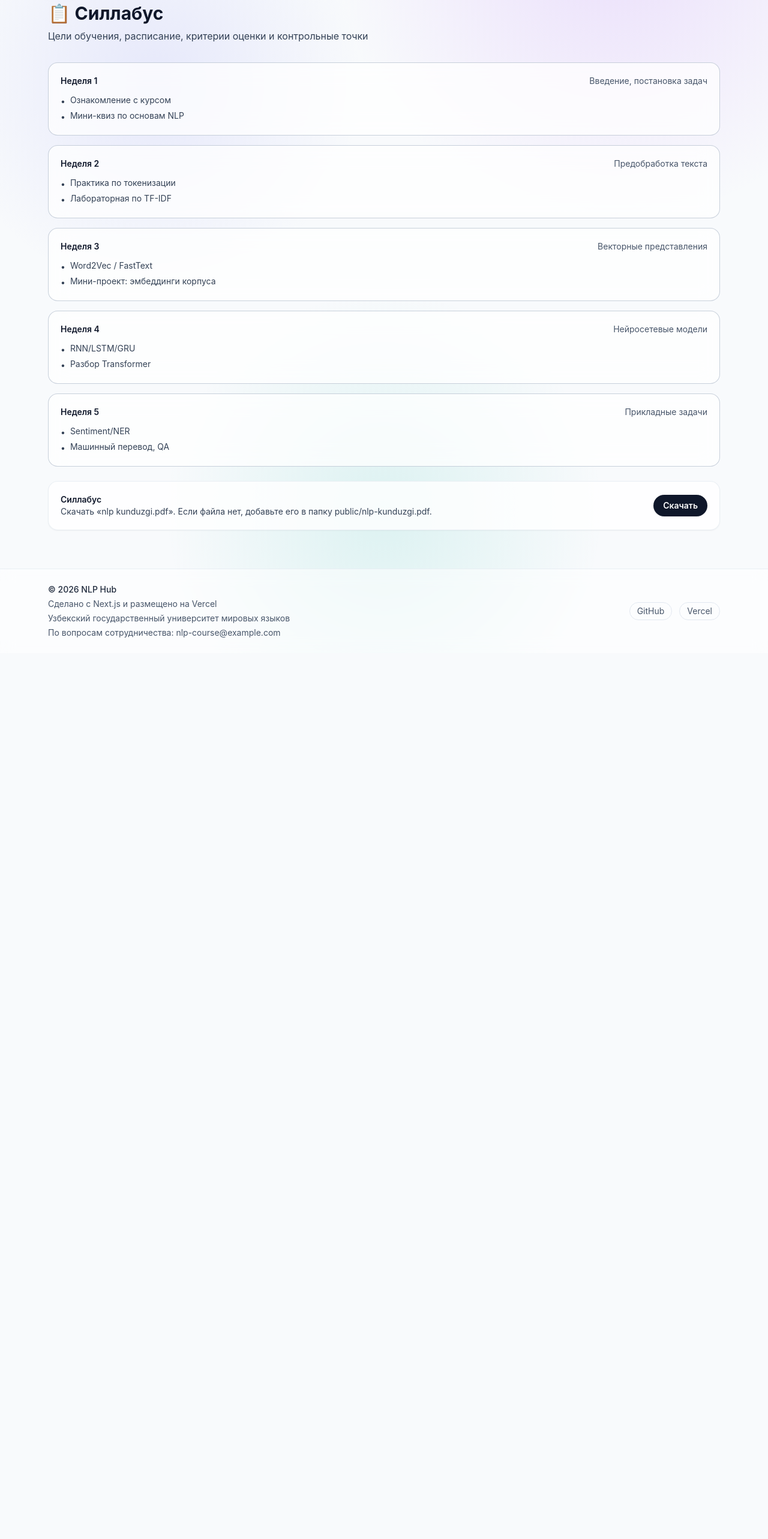
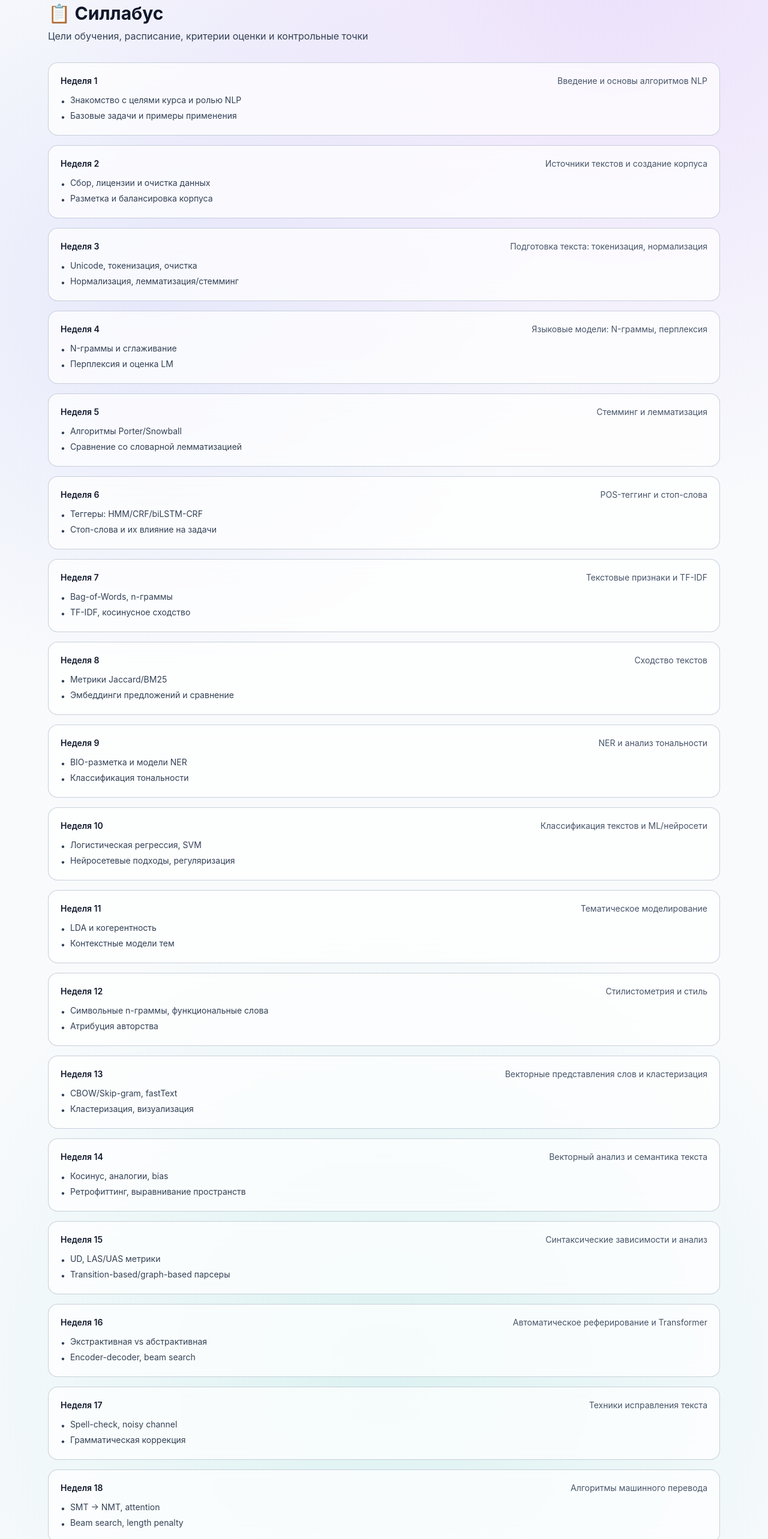
Before and after one commit to kasperskycomuz/NLP_web, a Next.js app: page /ru/syllabus in a window 1280 px wide. Shown: the part 100-2666 px from the top of the page at 60% size. Before the commit the page ends 1189 px from the top, so only its background shows below. Built offline with nearby package versions, Linux system fonts and the light colour scheme.

Commit message:
glossariy

```diff
--- a/app/[locale]/syllabus/page.tsx
+++ b/app/[locale]/syllabus/page.tsx
@@ -34,7 +34,7 @@ export default function SyllabusPage({ params }: { params: { locale: Locale } })
           <div>
             <div className="text-sm font-semibold text-slate-900 dark:text-white">Силлабус</div>
             <p className="text-sm text-slate-700 dark:text-slate-200">
-              Скачать «nlp kunduzgi.pdf». Если файла нет, добавьте его в папку public/nlp-kunduzgi.pdf.
+              Скачать силлабус (PDF). Если файла нет, добавьте его в папку public/nlp-kunduzgi.pdf.
             </p>
           </div>
           <a
--- a/content/syllabus.ts
+++ b/content/syllabus.ts
@@ -9,42 +9,146 @@ type SyllabusItem = {
 export const syllabusItems: SyllabusItem[] = [
   {
     week: { ru: 'Неделя 1', uz: '1-hafta' },
-    focus: { ru: 'Введение, постановка задач', uz: 'Kirish va vazifalarni qoʻyish' },
+    focus: { ru: 'Введение и основы алгоритмов NLP', uz: 'Kirish va NLP algoritmlarining asoslari' },
     checkpoints: [
-      { ru: 'Ознакомление с курсом', uz: 'Kurs bilan tanishish' },
-      { ru: 'Мини-квиз по основам NLP', uz: 'NLP asoslari boʼyicha mini-quiz' }
+      { ru: 'Знакомство с целями курса и ролью NLP', uz: 'Kurs maqsadlari va NLP roli bilan tanishish' },
+      { ru: 'Базовые задачи и примеры применения', uz: 'Asosiy vazifalar va qoʼllash misollari' }
     ]
   },
   {
     week: { ru: 'Неделя 2', uz: '2-hafta' },
-    focus: { ru: 'Предобработка текста', uz: 'Matnni tayyorlash' },
+    focus: { ru: 'Источники текстов и создание корпуса', uz: 'Matn manbalari va korpus tuzish' },
     checkpoints: [
-      { ru: 'Практика по токенизации', uz: 'Tokenizatsiya amaliyoti' },
-      { ru: 'Лабораторная по TF-IDF', uz: 'TF-IDF laboratoriya ishi' }
+      { ru: 'Сбор, лицензии и очистка данных', uz: 'Maʼlumot yigʼish, litsenziyalar va tozalash' },
+      { ru: 'Разметка и балансировка корпуса', uz: 'Korpusni belgilash va balanslash' }
     ]
   },
   {
     week: { ru: 'Неделя 3', uz: '3-hafta' },
-    focus: { ru: 'Векторные представления', uz: 'Vektorli tasvirlar' },
+    focus: { ru: 'Подготовка текста: токенизация, нормализация', uz: 'Matn tayyorlash: tokenizatsiya, normallashtirish' },
     checkpoints: [
-      { ru: 'Word2Vec / FastText', uz: 'Word2Vec / FastText' },
-      { ru: 'Мини-проект: эмбеддинги корпуса', uz: 'Mini-loyiha: korpus embeddinglari' }
+      { ru: 'Unicode, токенизация, очистка', uz: 'Unicode, tokenizatsiya, tozalash' },
+      { ru: 'Нормализация, лемматизация/стемминг', uz: 'Normalizatsiya, lemmatizatsiya/stemming' }
     ]
   },
   {
     week: { ru: 'Неделя 4', uz: '4-hafta' },
-    focus: { ru: 'Нейросетевые модели', uz: 'Neyrotarmoq modellari' },
+    focus: { ru: 'Языковые модели: N-граммы, перплексия', uz: 'Til modellari: N-grammalar, perplexity' },
     checkpoints: [
-      { ru: 'RNN/LSTM/GRU', uz: 'RNN/LSTM/GRU' },
-      { ru: 'Разбор Transformer', uz: 'Transformer tahlili' }
+      { ru: 'N-граммы и сглаживание', uz: 'N-grammalar va silliqlash' },
+      { ru: 'Перплексия и оценка LM', uz: 'Perpleksiya va LM baholash' }
     ]
   },
   {
     week: { ru: 'Неделя 5', uz: '5-hafta' },
-    focus: { ru: 'Прикладные задачи', uz: 'Amaliy vazifalar' },
+    focus: { ru: 'Стемминг и лемматизация', uz: 'Stemming va lemmatizatsiya' },
     checkpoints: [
-      { ru: 'Sentiment/NER', uz: 'Sentiment/NER' },
-      { ru: 'Машинный перевод, QA', uz: 'Mashina tarjima va QA' }
+      { ru: 'Алгоритмы Porter/Snowball', uz: 'Porter/Snowball algoritmlari' },
+      { ru: 'Сравнение со словарной лемматизацией', uz: 'Lugʼaviy lemmatizatsiya bilan solishtirish' }
+    ]
+  },
+  {
+    week: { ru: 'Неделя 6', uz: '6-hafta' },
+    focus: { ru: 'POS-теггинг и стоп-слова', uz: 'POS-teglash va stop-soʼzlar' },
+    checkpoints: [
+      { ru: 'Теггеры: HMM/CRF/biLSTM-CRF', uz: 'Taggerlar: HMM/CRF/biLSTM-CRF' },
+      { ru: 'Стоп-слова и их влияние на задачи', uz: 'Stop-soʼzlar va vazifalardagi taʼsiri' }
+    ]
+  },
+  {
+    week: { ru: 'Неделя 7', uz: '7-hafta' },
+    focus: { ru: 'Текстовые признаки и TF-IDF', uz: 'Matn belgilari va TF-IDF' },
+    checkpoints: [
+      { ru: 'Bag-of-Words, n-граммы', uz: 'Bag-of-Words, n-grammalar' },
+      { ru: 'TF-IDF, косинусное сходство', uz: 'TF-IDF, kosinus oʼxshashlik' }
+    ]
+  },
+  {
+    week: { ru: 'Неделя 8', uz: '8-hafta' },
+    focus: { ru: 'Сходство текстов', uz: 'Matnlar oʼxshashligi' },
+    checkpoints: [
+      { ru: 'Метрики Jaccard/BM25', uz: 'Jaccard/BM25 metrikalari' },
+      { ru: 'Эмбеддинги предложений и сравнение', uz: 'Gap embeddinglari va taqqoslash' }
+    ]
+  },
+  {
+    week: { ru: 'Неделя 9', uz: '9-hafta' },
+    focus: { ru: 'NER и анализ тональности', uz: 'NER va sentiment tahlili' },
+    checkpoints: [
+      { ru: 'BIO-разметка и модели NER', uz: 'BIO belgilash va NER modellari' },
+      { ru: 'Классификация тональности', uz: 'Sentimentni klassifikatsiya qilish' }
+    ]
+  },
+  {
+    week: { ru: 'Неделя 10', uz: '10-hafta' },
+    focus: { ru: 'Классификация текстов и ML/нейросети', uz: 'Matn klassifikatsiyasi va ML/neyrotarmoqlar' },
+    checkpoints: [
+      { ru: 'Логистическая регрессия, SVM', uz: 'Logistik regressiya, SVM' },
+      { ru: 'Нейросетевые подходы, регуляризация', uz: 'Neyrotarmoq yondashuvlari, regulyarizatsiya' }
+    ]
+  },
+  {
+    week: { ru: 'Неделя 11', uz: '11-hafta' },
+    focus: { ru: 'Тематическое моделирование', uz: 'Mavzuli modellashtirish' },
+    checkpoints: [
+      { ru: 'LDA и когерентность', uz: 'LDA va coherence' },
+      { ru: 'Контекстные модели тем', uz: 'Kontekstli mavzu modellari' }
+    ]
+  },
+  {
+    week: { ru: 'Неделя 12', uz: '12-hafta' },
+    focus: { ru: 'Стилистометрия и стиль', uz: 'Stilometriya va uslub' },
+    checkpoints: [
+      { ru: 'Символьные n-граммы, функциональные слова', uz: 'Belgi n-gramlari, funksional soʼzlar' },
+      { ru: 'Атрибуция авторства', uz: 'Mualliflikni aniqlash' }
+    ]
+  },
+  {
+    week: { ru: 'Неделя 13', uz: '13-hafta' },
+    focus: { ru: 'Векторные представления слов и кластеризация', uz: 'Soʼz embeddinglari va klasterlash' },
+    checkpoints: [
+      { ru: 'CBOW/Skip-gram, fastText', uz: 'CBOW/Skip-gram, fastText' },
+      { ru: 'Кластеризация, визуализация', uz: 'Klasterlash, vizualizatsiya' }
+    ]
+  },
+  {
+    week: { ru: 'Неделя 14', uz: '14-hafta' },
+    focus: { ru: 'Векторный анализ и семантика текста', uz: 'Vektor tahlil va semantika' },
+    checkpoints: [
+      { ru: 'Косинус, аналогии, bias', uz: 'Kosinus, analogiyalar, bias' },
+      { ru: 'Ретрофиттинг, выравнивание пространств', uz: 'Retrofitting, makonlarni tekislash' }
+    ]
+  },
+  {
+    week: { ru: 'Неделя 15', uz: '15-hafta' },
+    focus: { ru: 'Синтаксические зависимости и анализ', uz: 'Sintaktik bogʼlanishlar va tahlil' },
+    checkpoints: [
+      { ru: 'UD, LAS/UAS метрики', uz: 'UD, LAS/UAS metrikalari' },
+      { ru: 'Transition-based/graph-based парсеры', uz: 'Transition-based/graph-based parserlar' }
+    ]
+  },
+  {
+    week: { ru: 'Неделя 16', uz: '16-hafta' },
+    focus: { ru: 'Автоматическое реферирование и Transformer', uz: 'Avtomatik referat va Transformer' },
+    checkpoints: [
+      { ru: 'Экстрактивная vs абстрактивная', uz: 'Ekstraktiv va abstraktiv' },
+      { ru: 'Encoder-decoder, beam search', uz: 'Encoder-decoder, beam search' }
+    ]
+  },
+  {
+    week: { ru: 'Неделя 17', uz: '17-hafta' },
+    focus: { ru: 'Техники исправления текста', uz: 'Matnni tuzatish texnikalari' },
+    checkpoints: [
+      { ru: 'Spell-check, noisy channel', uz: 'Spell-check, noisy channel' },
+      { ru: 'Грамматическая коррекция', uz: 'Grammatik tuzatish' }
+    ]
+  },
+  {
+    week: { ru: 'Неделя 18', uz: '18-hafta' },
+    focus: { ru: 'Алгоритмы машинного перевода', uz: 'Mashina tarjimasi algoritmlari' },
+    checkpoints: [
+      { ru: 'SMT → NMT, attention', uz: 'SMT → NMT, attention' },
+      { ru: 'Beam search, length penalty', uz: 'Beam search, length penalty' }
     ]
   }
 ];
```
Also changed, not shown: 1 other file (tests, documents, lock files or other folders).
